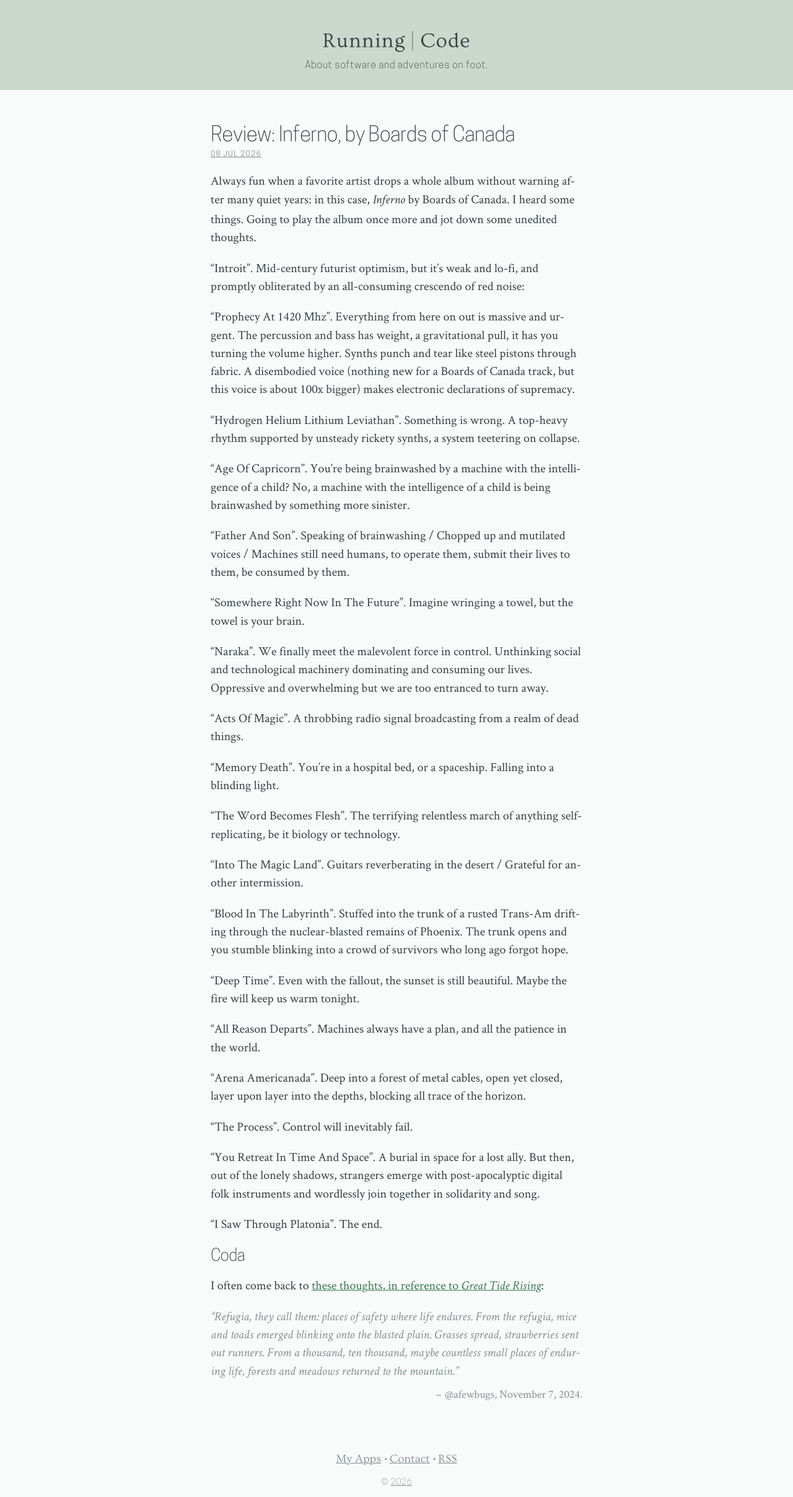
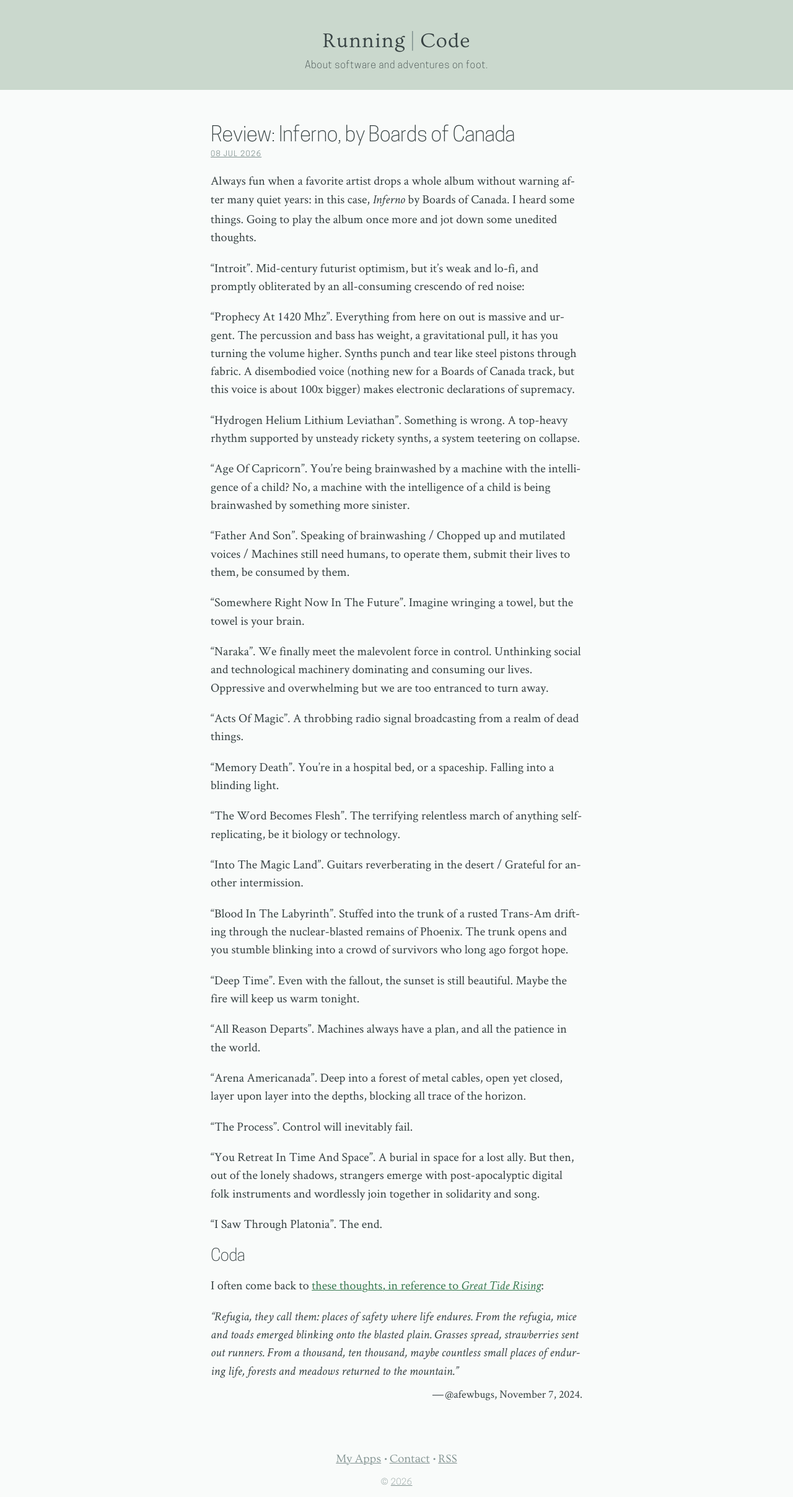
Before and after one commit to mmertsock/mmertsock.github.io, a Jekyll site: the page built from _posts/2026-07-08-inferno.md, in a window 1280 px wide. Shown: the whole page at 62% size. Built offline with Jekyll 4.4.1, drawn with Linux system fonts in a browser that asks for light colours.

Commit message:
improved quotes

```diff
--- a/css/main.css
+++ b/css/main.css
@@ -580,13 +580,12 @@
 }
 
 blockquote cite:before {
-    content: "–\2008";
+    content: "―\200a";
 }
 
 blockquote.inline {
     margin-left: 0;
     margin-right: 0;
-    color: var(--text-color-secondary);
 }
 
 blockquote.inline p {
```
